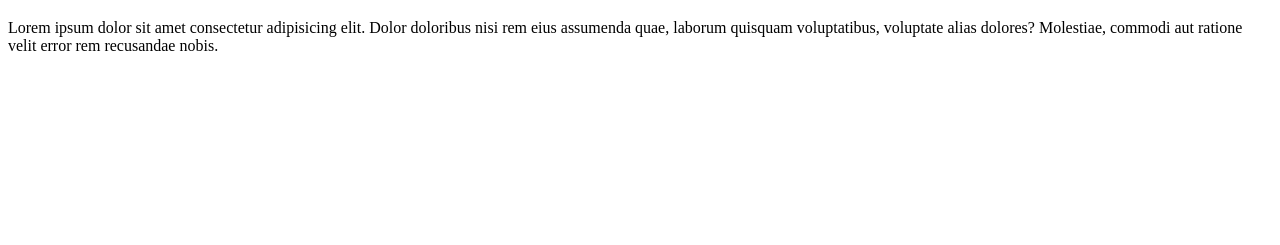
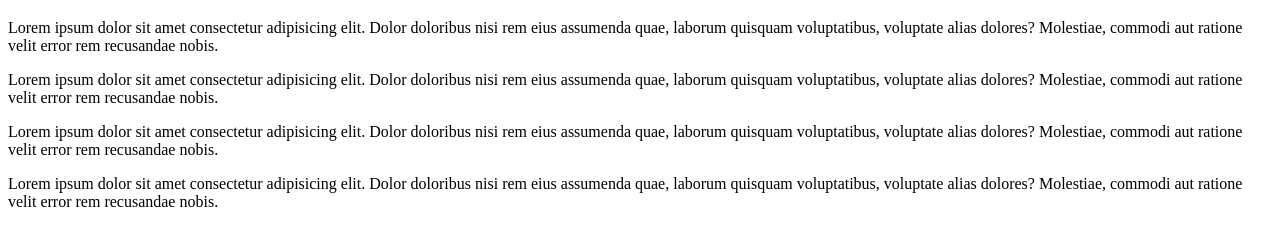
Before and after one commit to eurodiego/codoAcodo, a plain HTML site: page index.html in a window 1280 px wide. Shown: the part 61-306 px from the top of the page. Drawn offline with Linux system fonts and the light colour scheme.

Commit message:
Update index.html
Se agregaron 3 parrafos

```diff
--- a/index.html
+++ b/index.html
@@ -10,5 +10,8 @@
         <h1>Usando Git</h1>
     </header>
     <p>Lorem ipsum dolor sit amet consectetur adipisicing elit. Dolor doloribus nisi rem eius assumenda quae, laborum quisquam voluptatibus, voluptate alias dolores? Molestiae, commodi aut ratione velit error rem recusandae nobis.</p>
+    <p>Lorem ipsum dolor sit amet consectetur adipisicing elit. Dolor doloribus nisi rem eius assumenda quae, laborum quisquam voluptatibus, voluptate alias dolores? Molestiae, commodi aut ratione velit error rem recusandae nobis.</p>
+    <p>Lorem ipsum dolor sit amet consectetur adipisicing elit. Dolor doloribus nisi rem eius assumenda quae, laborum quisquam voluptatibus, voluptate alias dolores? Molestiae, commodi aut ratione velit error rem recusandae nobis.</p>
+    <p>Lorem ipsum dolor sit amet consectetur adipisicing elit. Dolor doloribus nisi rem eius assumenda quae, laborum quisquam voluptatibus, voluptate alias dolores? Molestiae, commodi aut ratione velit error rem recusandae nobis.</p>
 </body>
 </html>
```
